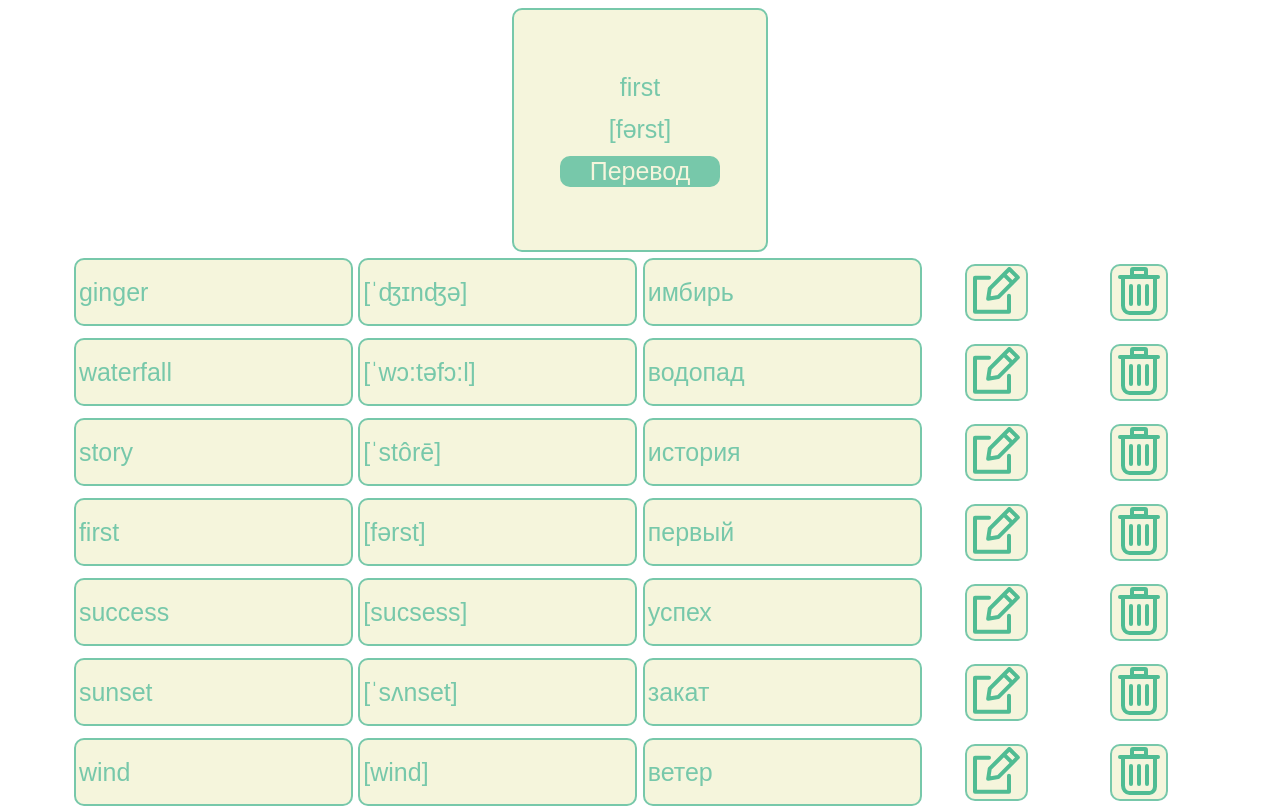
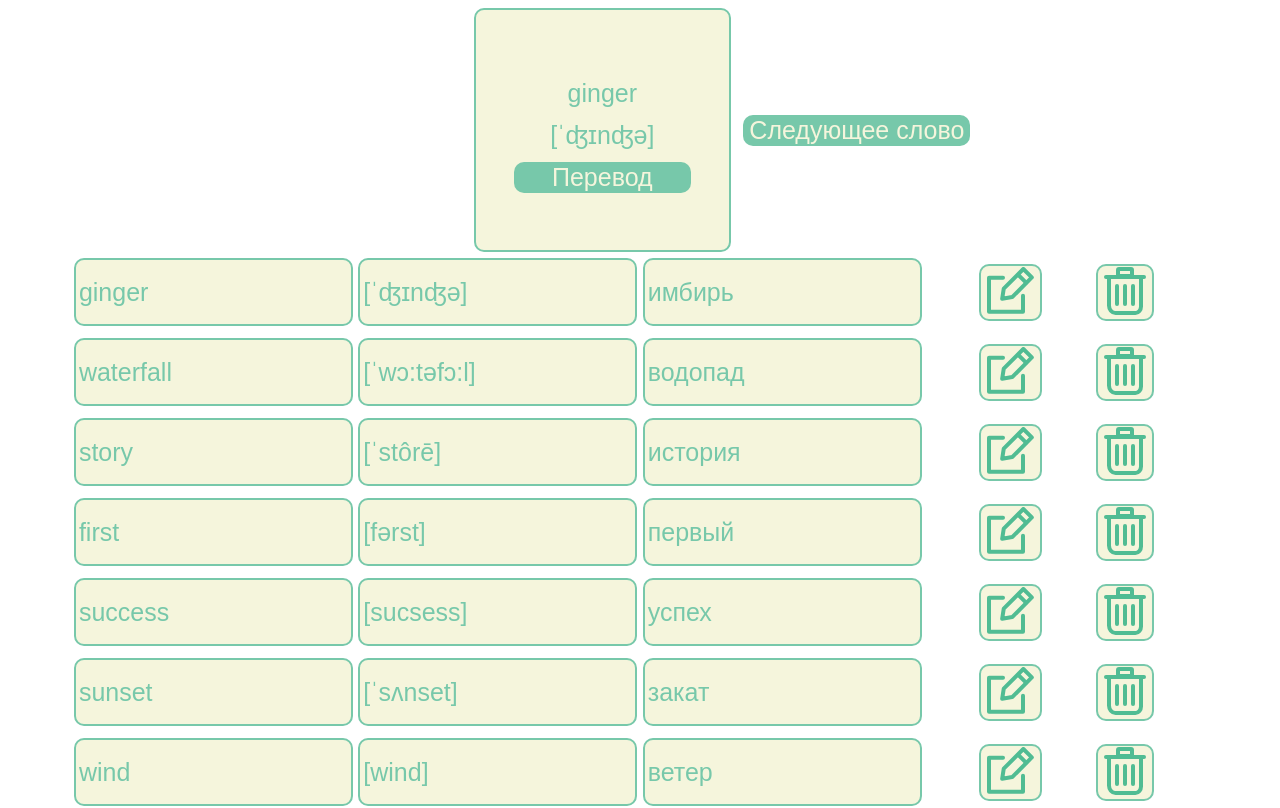
Before and after one commit to irinabukhaeva/MyApp, a React (Vite) app: page / in a window 1280 px wide. Shown: the top 808 px of the page. Built offline with nearby package versions, Linux system fonts and the light colour scheme.

Commit message:
add slider

```diff
--- a/src/Components/Card/Card.jsx
+++ b/src/Components/Card/Card.jsx
@@ -1,23 +1,21 @@
-import React, { useState } from 'react'
-import words from "../../words.json"
-import style from "./Card.module.scss";
+import React, { useState, useEffect } from 'react';
+import style from './Card.module.scss';
 
-
-export default function Card() {
-    const wordIndex = Math.floor(Math.random()*Object.keys(words).length);
-    const word = words[wordIndex].english;
-    const transcription = words[wordIndex].transcription;
-    const translation = words[wordIndex].russian;
-    const [translateClicked, setTranslateClicked] = useState(false);
-    const handleTranslateClicked = () => {
-        setTranslateClicked(!translateClicked)
-      };
+export default function Card({word}) {
+  const [flag, setFlag]=useState(false);
+  useEffect(() => {setFlag(false);},[word])
 
     return (
-        <div className={style.card}>
-        <div className={style.word}>{word}</div>
-        <div className={style.word}>{transcription}</div>
-        <div className={style.word}>{translateClicked ? <div onClick = {handleTranslateClicked}>{translation}</div> : <button onClick = {handleTranslateClicked} className={style.button}>Перевод</button>}</div>
-      </div>
-  )
+          <div className={style.card}>
+              <div className={style.word}>{word.english}</div>
+              <div className={style.word}>{word.transcription}</div>
+              {flag ? (
+                      <div onClick={()=>setFlag(false)} className={style.word}>{word.russian}</div>
+                  ) : (
+                      <button onClick={()=>setFlag(true)} className={style.button}>
+                          Перевод
+                      </button>
+                  )}
+          </div>
+    );
 }
--- a/src/Components/Card/Card.module.scss
+++ b/src/Components/Card/Card.module.scss
@@ -3,7 +3,7 @@
 .card {
     text-align: center;
     align-content: center;
-    margin: 0 auto;
+    margin: 0 1%;
     border: 2px solid $mtc;
     border-radius: 10px;
     font: $mf;
@@ -23,3 +23,8 @@
     background-color: $mtc;
     width: 70%;
 }
+.button:hover {
+    transform: scale(1.1);
+    transition: 1s;
+    cursor: pointer;
+}
--- a/src/Components/Cards/Cards.jsx
+++ b/src/Components/Cards/Cards.jsx
@@ -3,7 +3,6 @@ import style from "./Cards.module.scss";
 import SaveIcon from '../SaveIcon/SaveIcon';
 import EditIcon from '../EditIcon/EditIcon';
 import DeleteIcon from '../DeleteIcon/DeleteIcon';
-import Card from '../Card/Card';
 import ResetIcon from '../ResetIcon/ResetIcon';
 
 export default function Cards(props) {
@@ -14,7 +13,6 @@ export default function Cards(props) {
     transcription,
     russian
   });
-
 
   const handleChange = (e) => {
     const { name, value } = e.target;
@@ -28,15 +26,16 @@ export default function Cards(props) {
     setIsEditing(!isEditing);
   };
 
-  const resetEdit = () => {
-    english = english;
-    transcription = transcription;
-    russian = russian;
-  }
+  const handleCancelEdit = () => {
+    setWord({
+      english,
+      transcription,
+      russian
+    });
+    setIsEditing(false);
+  };
 
   return (
-    <>
-
     <div className={style.row}>
       {isEditing ? (
         <>
@@ -71,17 +70,17 @@ export default function Cards(props) {
       )}
       <div className={style.buttons}>
         <button onClick={handleEdit} className={style.svg}>
-          {isEditing ? (<SaveIcon/>) : (<EditIcon/>)}
+          {isEditing ? (<SaveIcon />) : (<EditIcon />)}
         </button>
-        <div>
-          {isEditing ? (<button className={style.svg}><ResetIcon/></button>) : ("")}</div>
+        {isEditing && (
+          <button onClick={handleCancelEdit} className={style.svg}>
+            <ResetIcon />
+          </button>
+        )}
         <button className={style.svg}>
-          <DeleteIcon/>
+          <DeleteIcon />
         </button>
-
-
       </div>
     </div>
-    </>
   );
 }
--- a/src/Components/Main/Main.jsx
+++ b/src/Components/Main/Main.jsx
@@ -1,12 +1,12 @@
 
-import Card from "../Card/Card"
+import Slider from "../Slider/Slider"
 import Table from "../Table/Table"
 import style from "./Main.module.scss"
 
 export default function Main() {
   return (
     <>
-      <Card/>
+      <Slider/>
       <Table/>
 
     </>
--- /dev/null
+++ b/src/Components/Slider/Slider.jsx
@@ -0,0 +1,27 @@
+import React,{useState} from 'react'
+import words from "../../words.json"
+import Card from '../Card/Card'
+import style from "./Slider.module.scss"
+
+export default function Slider() {
+    const [count, setCount] = useState(0)
+    const handlePrev = ()=>{
+
+        setCount((prevCount) => prevCount-1)
+    }
+    const handleNext = ()=>{
+        if (count>(words.length-1)) {
+            count=0
+        }
+        setCount((prevCount) => prevCount+1)
+    }
+    return (
+    <>
+    <div className={style.container}>
+        {count>0 ? (<button onClick={handlePrev} className={style.button}>Предыдущее слово</button>) : <div className={style.empty}></div>}
+        <Card word={words[count]}/>
+        {count<(words.length-1) ? <button onClick={handleNext} className={style.button}>Следующее слово</button> : <div className={style.empty}></div>}
+    </div>
+    </>
+    )
+}
--- /dev/null
+++ b/src/Components/Slider/Slider.module.scss
@@ -0,0 +1,21 @@
+@import "../../style/variables.scss";
+.container {
+    display: flex;
+    align-items: center;
+    justify-content: center;
+}
+.button {
+    font: $mf;
+    color: $mbc;
+    border: none;
+    border-radius: 10px;
+    background-color: $mtc;
+}
+.button:hover {
+    transform: scale(1.1);
+    cursor: pointer;
+    transition: 1s;
+}
+.empty {
+    width: 12%;
+}
--- a/src/main.jsx
+++ b/src/main.jsx
@@ -4,7 +4,7 @@ import App from './Components/App/App'
 import './style/index.scss'
 
 ReactDOM.createRoot(document.getElementById('root')).render(
-  <React.StrictMode>
+
     <App />
-  </React.StrictMode>,
+
 )
```
